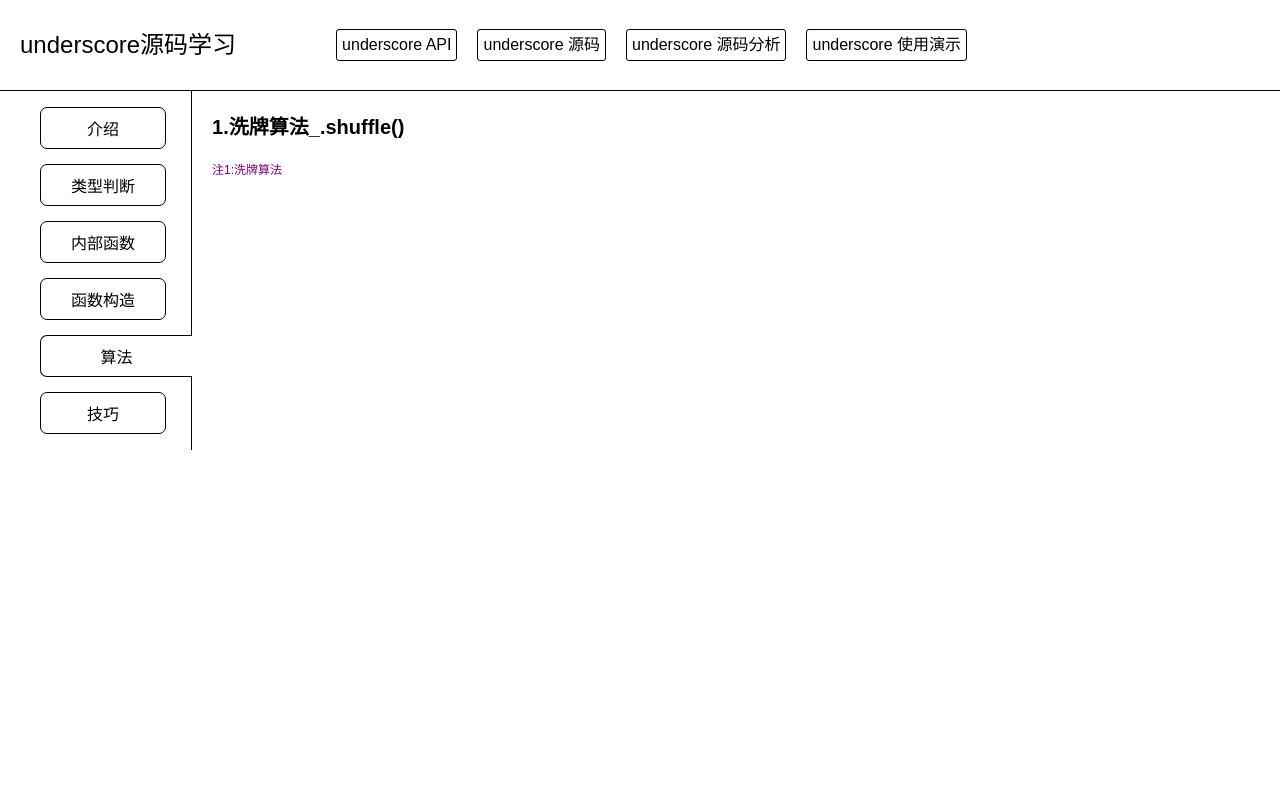
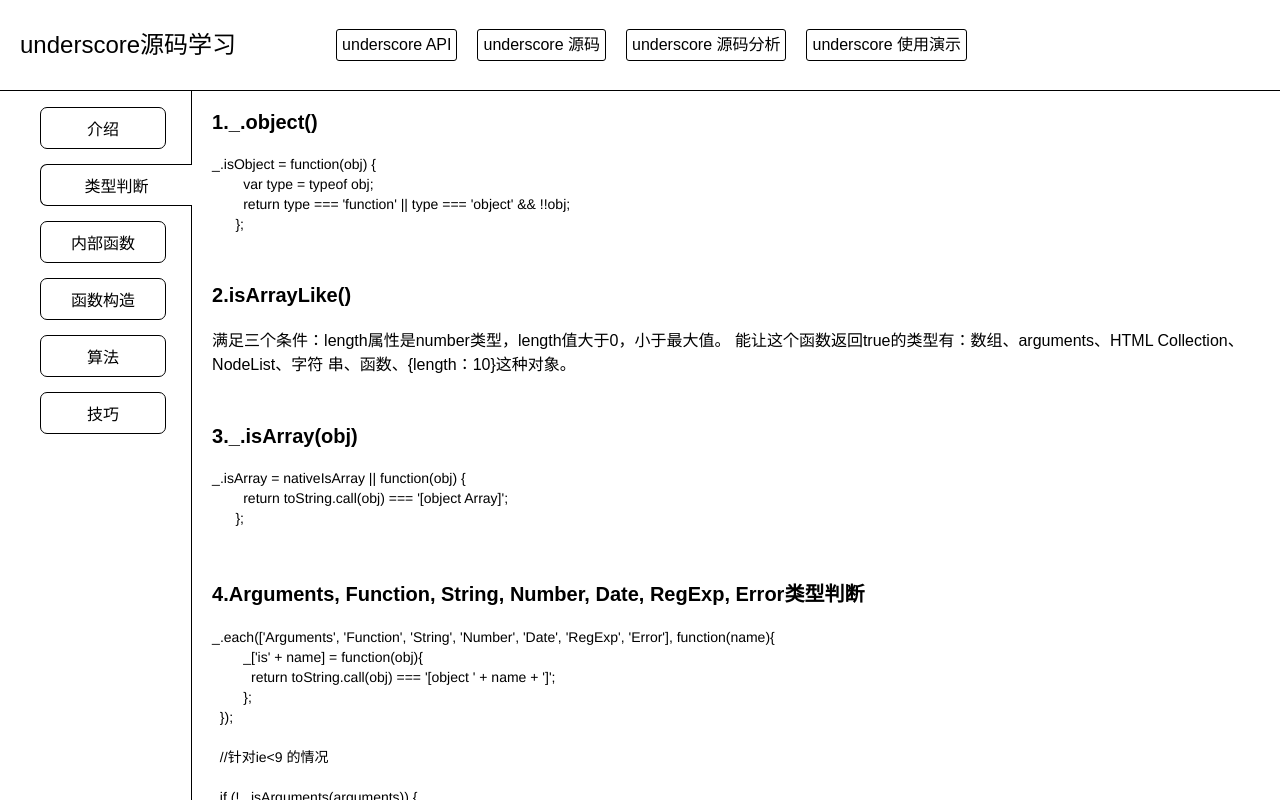
Before and after one commit to ginnko/memos, a React (Create React App) app in the folder underscore源码学习笔记/share/share/: page / in a window 1280 px wide. Shown: the top 800 px of the page. Built offline with nearby package versions, Linux system fonts and the light colour scheme.

Commit message:
modify part 2

```diff
--- a/underscore源码学习笔记/share/share/src/App.js
+++ b/underscore源码学习笔记/share/share/src/App.js
@@ -22,7 +22,7 @@ class Content extends Component{
   constructor(props){
     super(props);
     this.state={
-      clicked: 4,
+      clicked: 1,
     };
     this.contentClick = this.contentClick.bind(this);
   }
@@ -88,7 +88,7 @@ class App extends Component {
   constructor(props){
   super(props);
   this.state = {
-    clicked: 4,
+    clicked: 1,
   };
   this.modifyClicked = this.modifyClicked.bind(this);
   }
--- a/underscore源码学习笔记/share/share/src/data.js
+++ b/underscore源码学习笔记/share/share/src/data.js
@@ -26,7 +26,10 @@ const Cases = [
   [
     {
       'title': '_.object()',
-      'code': '返回type === \'function\' || type === \'object\' && !!obj;',
+      'code': '_.isObject = function(obj) \{\n\
+        var type = typeof obj\;\n\
+        return type === \'function\' || type === \'object\' && !!obj\;\n\
+      };',
     },
     {
       'title': 'isArrayLike()',
@@ -36,7 +39,9 @@ const Cases = [
     },
     {
       'title': '_.isArray(obj)',
-      'code': '使用的方法 object.prototype.toString.call(obj) === \'[object Array]\''
+      'code': '_.isArray = nativeIsArray || function(obj) \{\n\
+        return toString.call(obj) === \'[object Array]\'\;\n\
+      };'
     },
     {
       'title': 'Arguments, Function, String, Number, Date, RegExp, Error类型判断',
@@ -44,7 +49,13 @@ const Cases = [
         \_[\'is\' + name] = function(obj)\{\n\
           return toString.call(obj) === \'[object \' + name + \']\'\;\n\
         }\;\n\
-  });',
+  })\;\n\n\
+  //针对ie<9 的情况\n\n\
+  if (!_.isArguments(arguments)) \{\n\
+    _.isArguments = function(obj) \{\n\
+      return _.has(obj, \'callee\')\;\n\
+    }\;\n\
+  }',
       'linkName': '注1：关于\_.each()',
       'link': 'http://underscorejs.org/#each'
     }
@@ -103,3 +114,11 @@ const Cases = [
 ];
 
 export {Cases};
+
+/*
+1.介绍部分加上整体架构：https://github.com/hanzichi/underscore-analysis/issues/27
+2.内部函数部分 主要从用途角度和优点介绍这两类函数：减少代码，将不同的情况归一处理
+3.技巧：增加节流和去抖，增加void 0，增加对数组和对象key的引用以及情况的归一处理
+
+
+*/
```
